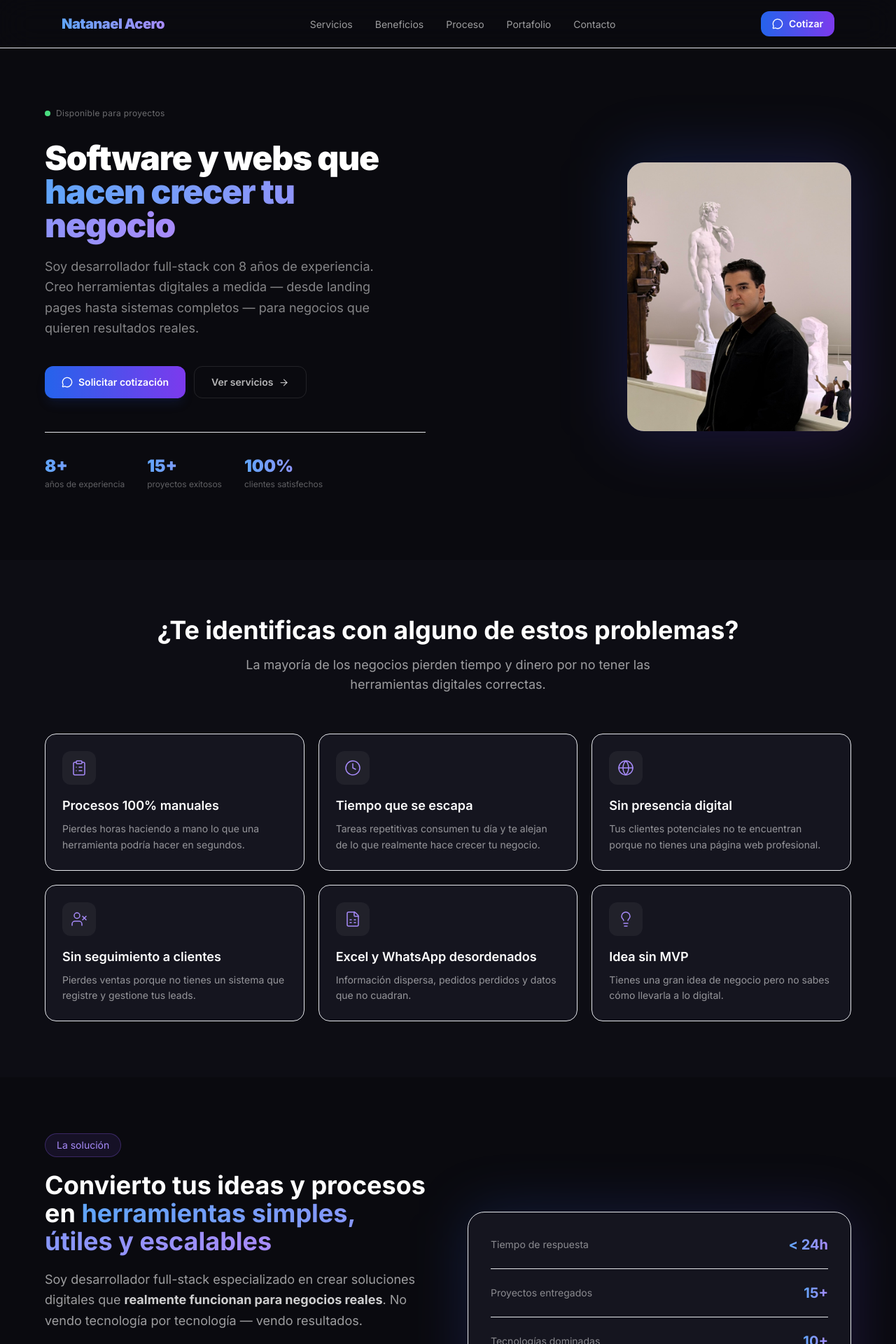
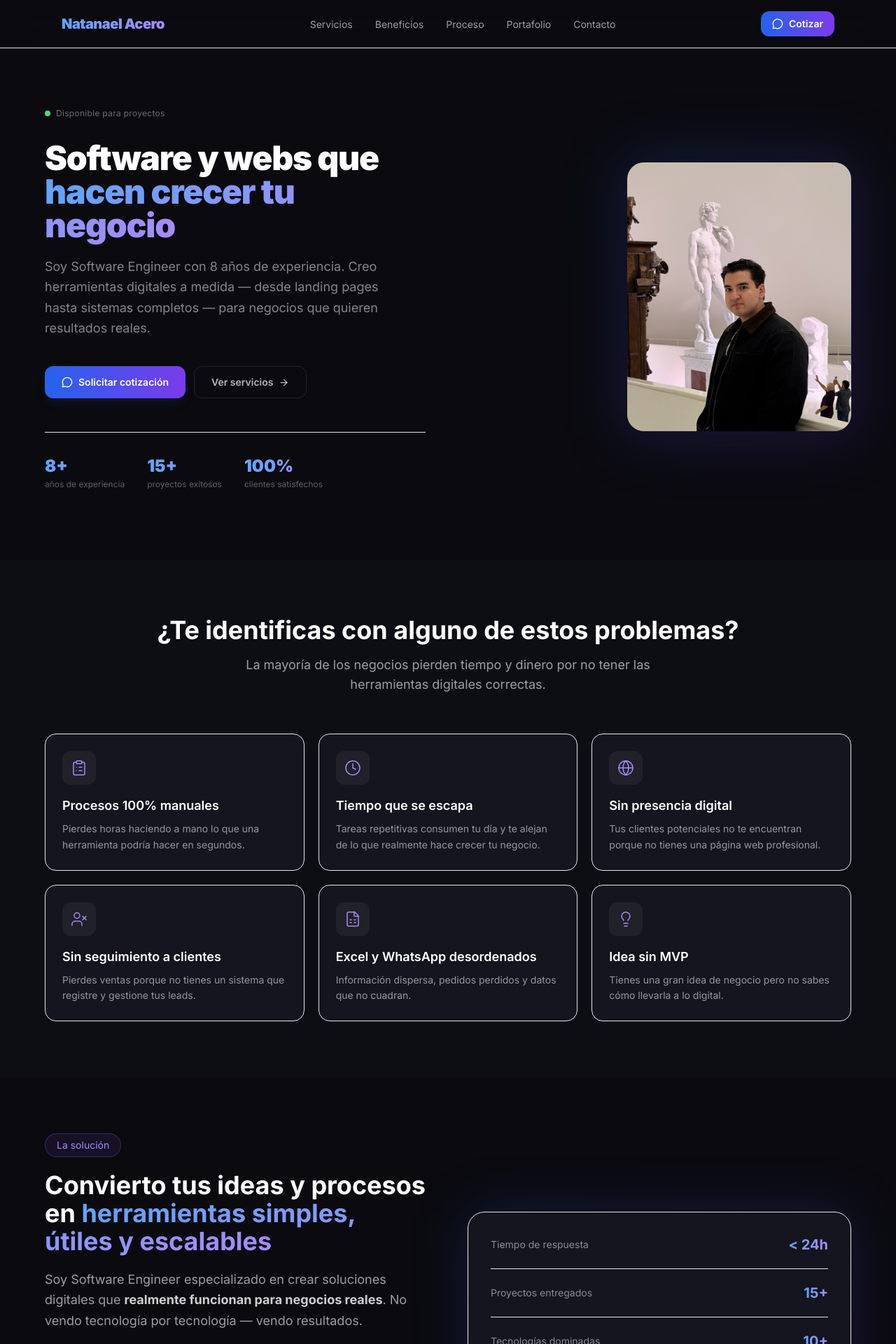
Before and after one commit to Natanael-Acero/navdev-landing, a Next.js app: page / in a window 1280 px wide. Shown: the top 1920 px of the page at 70% size. Built offline with nearby package versions, Linux system fonts and the light colour scheme.

Commit message:
fix: reemplazar 'full-stack developer' por 'Software Engineer'

```diff
--- a/components/Hero.tsx
+++ b/components/Hero.tsx
@@ -36,7 +36,7 @@ export function Hero() {
           </h1>
 
           <p className="text-white/50 text-lg leading-relaxed mb-10 max-w-lg">
-            Soy desarrollador full-stack con 8 años de experiencia. Creo herramientas digitales a medida — desde landing pages hasta sistemas completos — para negocios que quieren resultados reales.
+            Soy Software Engineer con 8 años de experiencia. Creo herramientas digitales a medida — desde landing pages hasta sistemas completos — para negocios que quieren resultados reales.
           </p>
 
           {/* CTAs */}
@@ -80,7 +80,7 @@ export function Hero() {
               <div className="h-full rounded-3xl overflow-hidden bg-[#15151f]">
                 <Image
                   src="/navdev-profile.jpeg"
-                  alt="Natanael Acero — Full-Stack Developer"
+                  alt="Natanael Acero — Software Engineer"
                   fill
                   className="object-cover object-top rounded-3xl"
                   priority
--- a/components/Solucion.tsx
+++ b/components/Solucion.tsx
@@ -22,7 +22,7 @@ export function Solucion() {
             <span className="gradient-text">herramientas simples, útiles y escalables</span>
           </h2>
           <p className="text-white/60 text-lg leading-relaxed mb-8">
-            Soy desarrollador full-stack especializado en crear soluciones digitales que{" "}
+            Soy Software Engineer especializado en crear soluciones digitales que{" "}
             <strong className="text-white/80">realmente funcionan para negocios reales</strong>. No
             vendo tecnología por tecnología — vendo resultados.
           </p>
```
